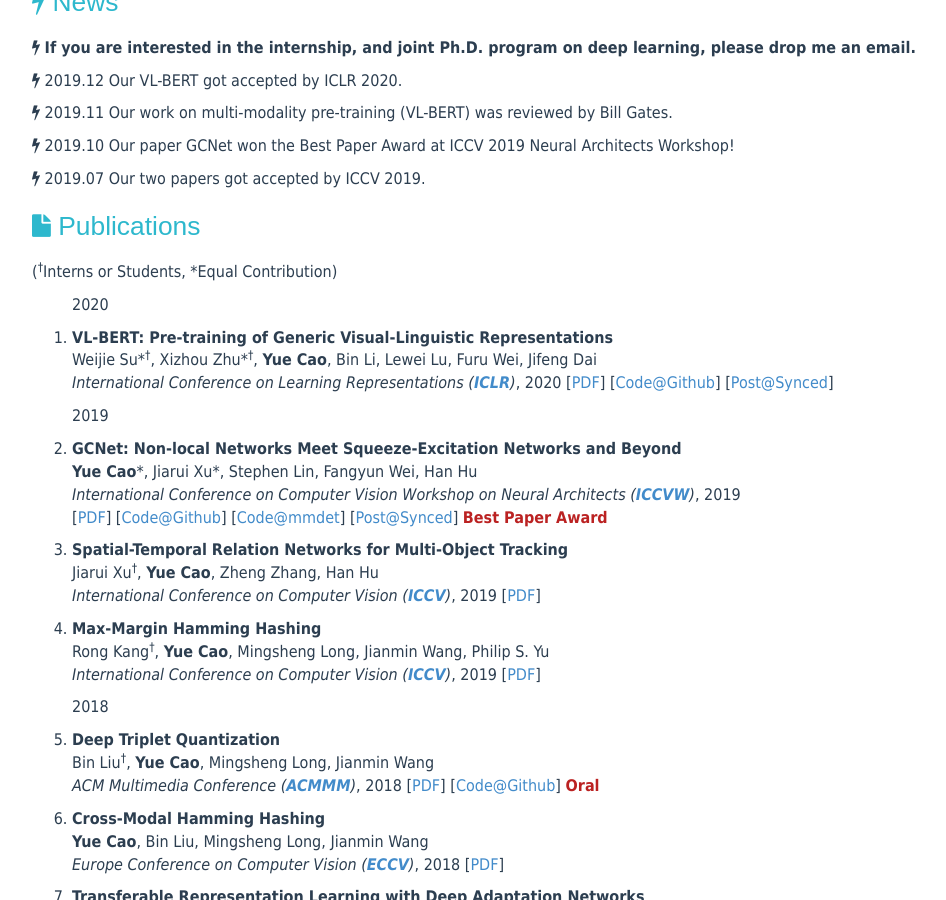
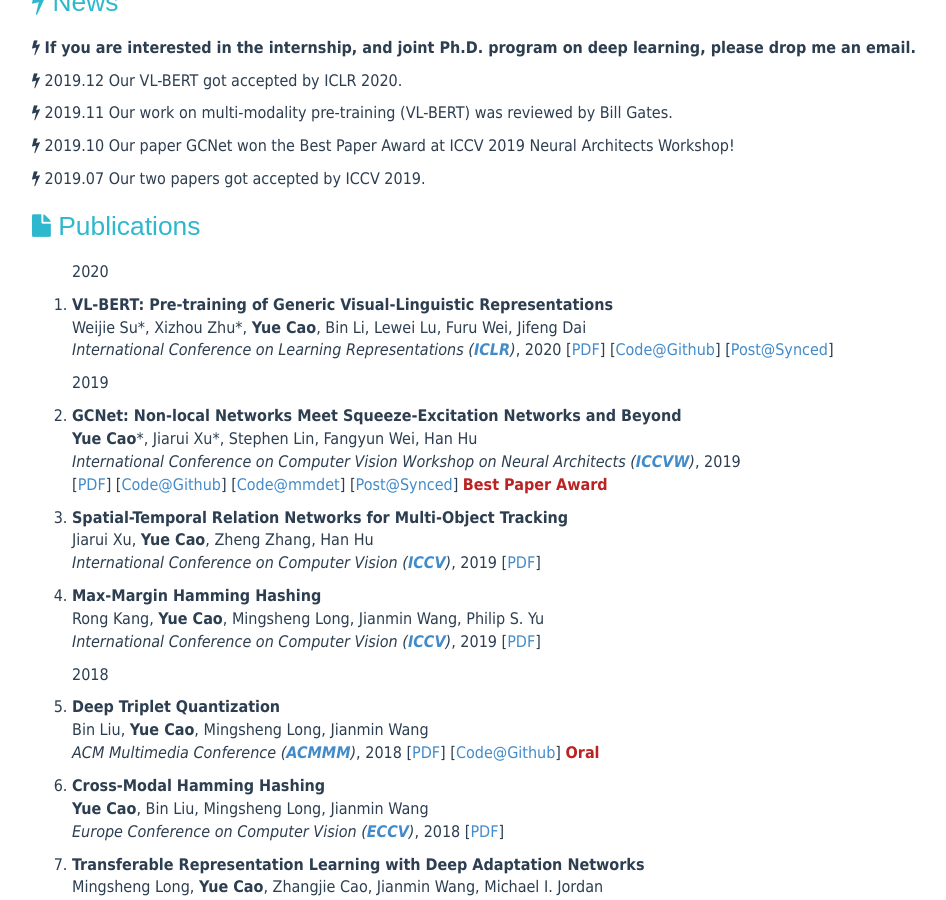
Before and after one commit to caoyue10/caoyue10.github.io, a Jekyll site: the page built from index.html, in a window 1280 px wide and 900 px high, scrolled down 417 px. Shown: the whole window, without its empty margins (138-1084 px from the left). Built offline with Jekyll 4.4.1, drawn with Linux system fonts in a browser that asks for light colours; the list of posts is cut into pages by our own code.

Commit message:
remove sword

```diff
--- a/index.html
+++ b/index.html
@@ -42,11 +42,10 @@ tagline:
     <header>
         <h1><i class="fa fa-file"></i> Publications </h1>
     </header>
-    <p>(<sup><span>&#8224;</span></sup>Interns or Students, *Equal Contribution)</p>
     <ol>
 	<p class="title-small">2020</p>
 	<li><p><strong>VL-BERT: Pre-training of Generic Visual-Linguistic Representations</strong><br>
-            Weijie Su*<sup><span>&#8224;</span></sup>, Xizhou Zhu*<sup><span>&#8224;</span></sup>, <strong>Yue Cao</strong>, Bin Li, Lewei Lu, Furu Wei, Jifeng Dai<br>
+            Weijie Su*, Xizhou Zhu*, <strong>Yue Cao</strong>, Bin Li, Lewei Lu, Furu Wei, Jifeng Dai<br>
             <em>International Conference on Learning Representations (<a href="https://openreview.net/group?id=ICLR.cc/2020/Conference"><strong>ICLR</strong></a>)</em>, 2020 [<a href="https://arxiv.org/abs/1908.08530">PDF</a>] [<a href="https://github.com/jackroos/VL-BERT">Code@Github</a>] [<a href="https://www.jiqizhixin.com/articles/2019-09-03-10">Post@Synced</a>]
             </p>
         </li>
@@ -188,6 +187,7 @@ tagline:
             [<a href="http://ise.thss.tsinghua.edu.cn/sxsong/doc/16vldb.pdf">PDF</a>]
 	    <span class="highlight"><strong>Oral</strong></span>
         </p></li>
+	<p class="title-small">2015</p>
         <li>
             <p><strong>Learning Transferable Features with Deep Adaptation Networks</strong><br>
             Mingsheng Long, <strong>Yue Cao</strong>, Jianmin Wang, Michael I. Jordan<br>
```
Also changed, not shown: other parts of index.html (+3 -3 lines).
